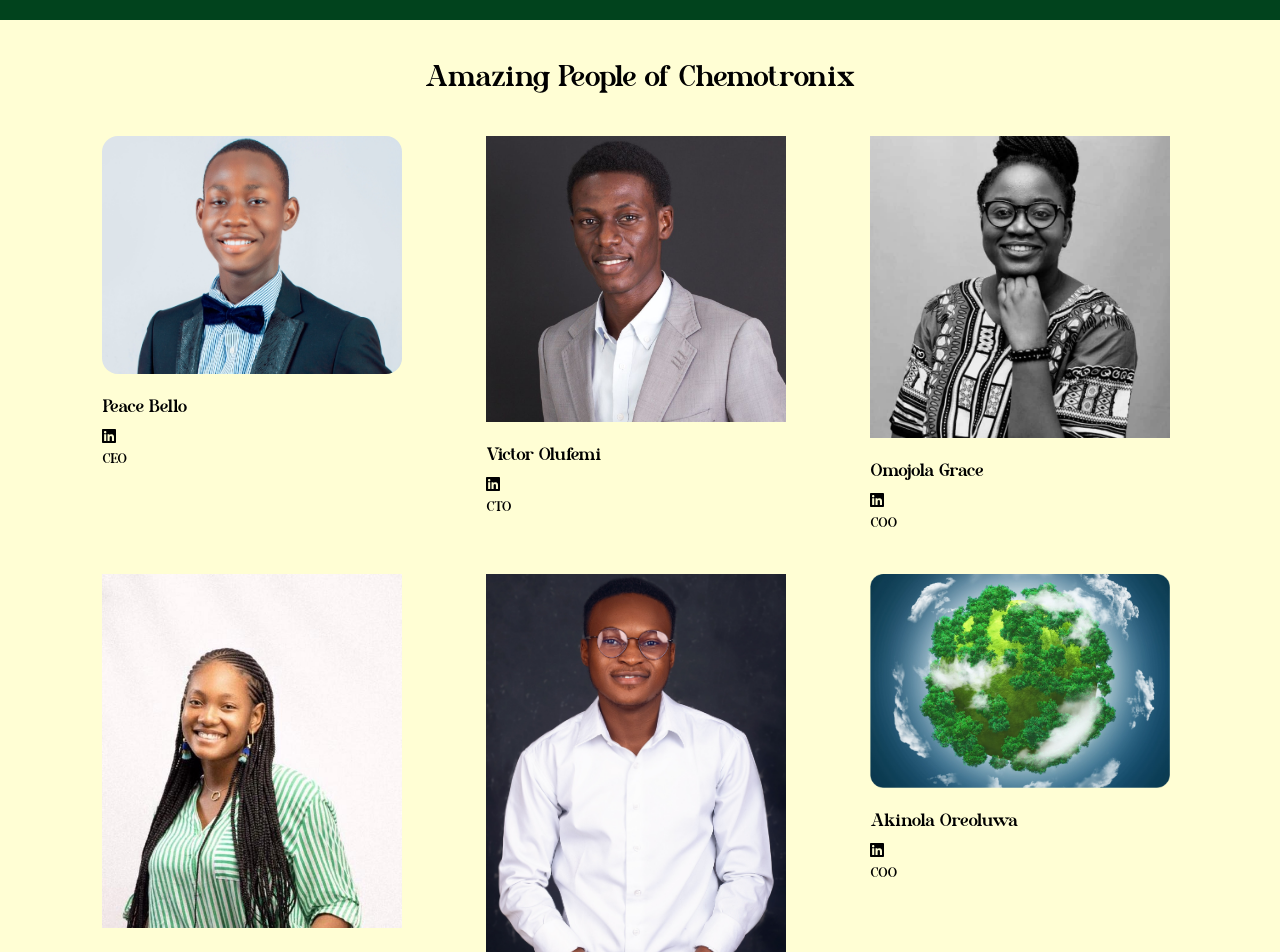
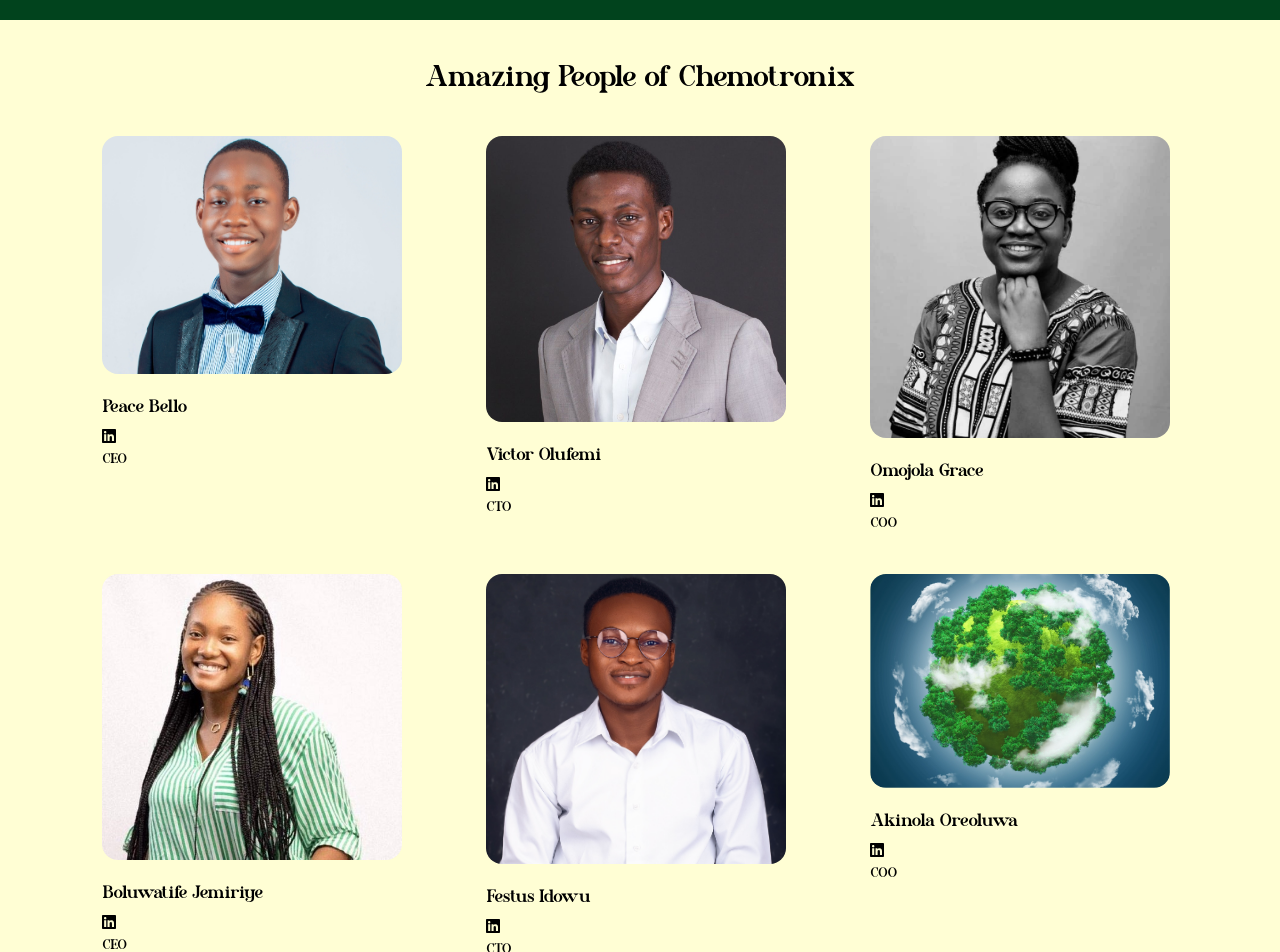
Before and after one commit to Mcnoble1/Chemotronix-v2, a Next.js app: page /about in a window 1280 px wide. Shown: the part 1580-2532 px from the top of the page. Built offline with nearby package versions, Linux system fonts and the light colour scheme.

Commit message:
feat: updated team component :octocat:

```diff
--- a/components/Team/index.tsx
+++ b/components/Team/index.tsx
@@ -3,7 +3,7 @@ import { FontAwesomeIcon } from '@fortawesome/react-fontawesome';
 import { faLinkedin } from '@fortawesome/free-brands-svg-icons';
 const Team = () => {
     return (
-        <section className="h-fit w-screen py-10 bg-[#FFFED4]">
+        <section className=" py-10 bg-[#FFFED4]">
             <h1 className='text-3xl text-center mb-10'>Amazing People of Chemotronix </h1>
             <div className="grid grid-cols-3 ml-[8%] w-[90%]">
                 <div className="mb-10" >
@@ -13,31 +13,31 @@ const Team = () => {
                     <p className="text-sm">CEO</p>
                 </div>
                 <div className="mb-10" >
-                    <Image src="/images/victor.jpg" alt="Offer 2" className="mb-5" width={300} height={300} />
+                    <Image src="/images/victor.jpg" alt="Offer 2" className="mb-5 rounded-2xl" width={300} height={300} />
                     <h1 className="mb-1 text-lg">Victor Olufemi</h1>
                     <FontAwesomeIcon icon={faLinkedin} className="mr-2" />
                     <p className="text-sm">CTO</p>
                 </div>
                 <div className="mb-10" >
-                    <Image src="/images/grace.jpg" alt="Offer 3" className="mb-5" width={300} height={300} />
+                    <Image src="/images/grace.jpg" alt="Offer 3" className="mb-5 rounded-2xl" width={300} height={300} />
                     <h1 className="mb-1 text-lg font-medium">Omojola Grace</h1>
                     <FontAwesomeIcon icon={faLinkedin} className="mr-2" />
                     <p className="text-sm">COO</p>
                 </div>
                 <div className="mb-10" >
-                    <Image src="/images/bolu.jpg" alt="Offer 1" className="mb-5" width={300} height={300} />
+                    <Image src="/images/bolu.jpg" alt="Offer 1" className="mb-5 rounded-2xl" width={300} height={300} />
                     <h1 className="mb-1 text-lg font-medium">Boluwatife Jemiriye</h1>
                     <FontAwesomeIcon icon={faLinkedin} className="mr-2" />
                     <p className="text-sm">CEO</p>
                 </div>
                 <div className="mb-10" >
-                    <Image src="/images/festus.jpg" alt="Offer 2" className="mb-5" width={300} height={300} />
+                    <Image src="/images/festus.jpg" alt="Offer 2" className="mb-5 rounded-2xl"  width={300} height={300} />
                     <h1 className="mb-1 text-lg">Festus Idowu</h1>
                     <FontAwesomeIcon icon={faLinkedin} className="mr-2" />
                     <p className="text-sm">CTO</p>
                 </div>
                 <div className="mb-10" >
-                    <Image src="/images/offer3.png" alt="Offer 3" className="mb-5" width={300} height={300} />
+                    <Image src="/images/offer3.png" alt="Offer 3" className="mb-5 rounded-2xl" width={300} height={300} />
                     <h1 className="mb-1 text-lg font-medium">Akinola Oreoluwa</h1>
                     <FontAwesomeIcon icon={faLinkedin} className="mr-2" />
                     <p className="text-sm">COO</p>
```
Also changed, not shown: public/images/bolu.jpg, public/images/festus.jpg.
